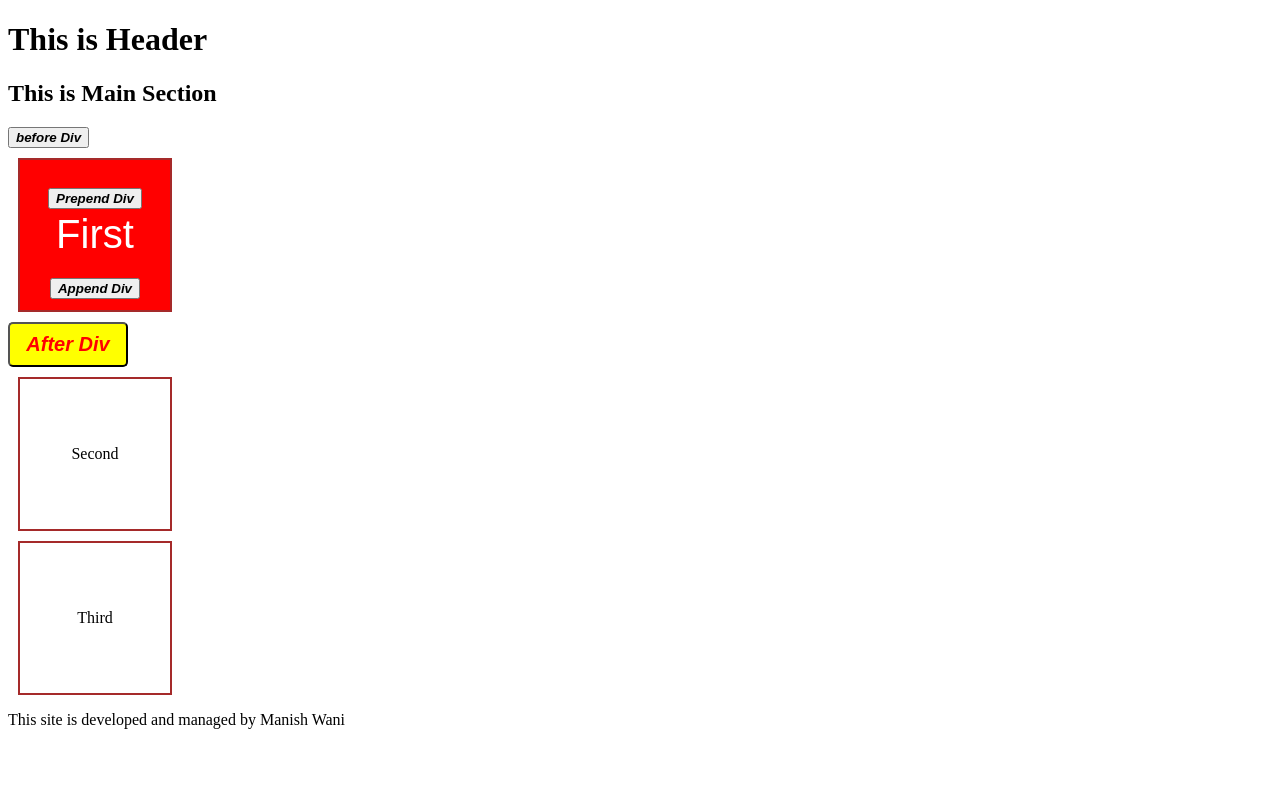
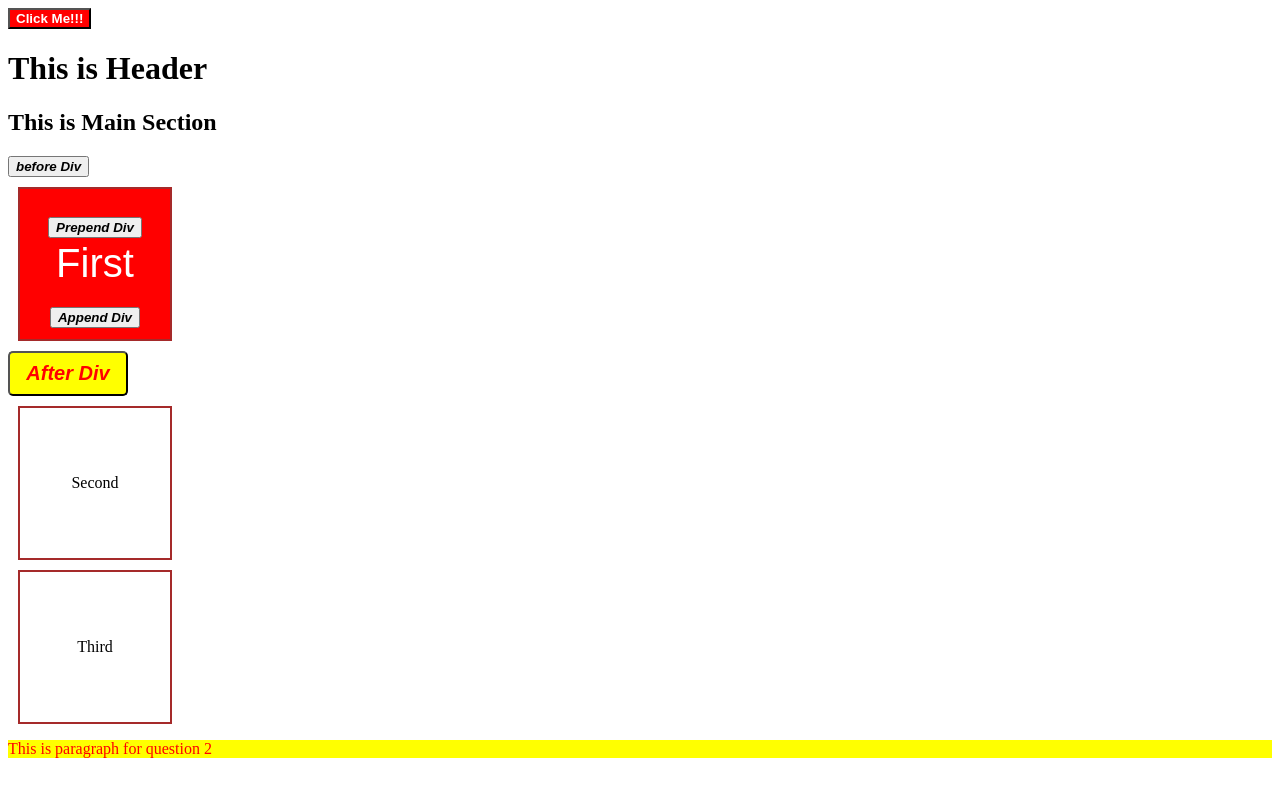
Before and after one commit to manishwani999/JavaScript-Learning, a plain HTML site: page 08-DOM/index.html in a window 1280 px wide. Drawn offline with Linux system fonts and the light colour scheme.

Commit message:
dom complete

```diff
--- a/08-DOM/index.html
+++ b/08-DOM/index.html
@@ -19,10 +19,13 @@
         <div class="div-box">First</div>
         <div class="div-box">Second</div>
         <div class="div-box">Third</div>
+
+        <p class="content">This is paragraph for question 2</p>
+
     </main>
 
     <footer>
-        <p>This site is developed and managed by Manish Wani</p>
+        <!-- <p>This site is developed and managed by Manish Wani</p> -->
     </footer>
 
     <script src="script.js"></script>
--- a/08-DOM/script.js
+++ b/08-DOM/script.js
@@ -73,3 +73,29 @@ let newButton4 = document.createElement("button");
 newButton4.innerHTML = "<b><i>before Div</i></b>";
 div4 = document.querySelector("div");
 div4.before(newButton4);
+
+// use of remove method - remove the footer using remove method
+
+/* let footer1 = document.querySelector("p");
+footer1.remove(); */
+
+// problem 1:
+/*
+    create a new button element. Give it a text "Click me", background color of red and text color of white
+    insert the button as the first element inside the body tag.
+*/
+
+let newButtonPractice = document.createElement("button");
+newButtonPractice.innerHTML = "<b>Click Me!!!</b>";
+newButtonPractice.style.backgroundColor = "red";
+newButtonPractice.style.color = "white";
+document.querySelector("body").prepend(newButtonPractice);
+
+/*
+    practice question 2
+    create a <p> tag in HTML, give it a class and some styling, now create a new class in CSS and try to append this class to the <p> element
+    did you notice, how you overwrite the class name when you add a new one? solve this problem using classList.
+*/
+
+let para = document.querySelector("p");
+para.classList.add("myPara");
--- a/08-DOM/style.css
+++ b/08-DOM/style.css
@@ -6,3 +6,11 @@
     margin: 10px;
     align-content: center;
 }
+
+.content {
+    color: red;
+}
+
+.myPara {
+    background-color: yellow;
+}
```
